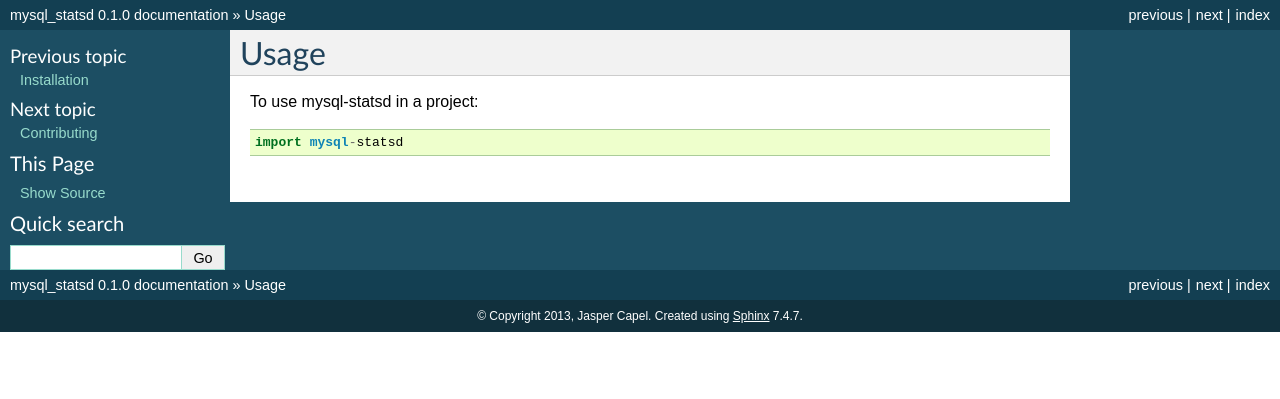
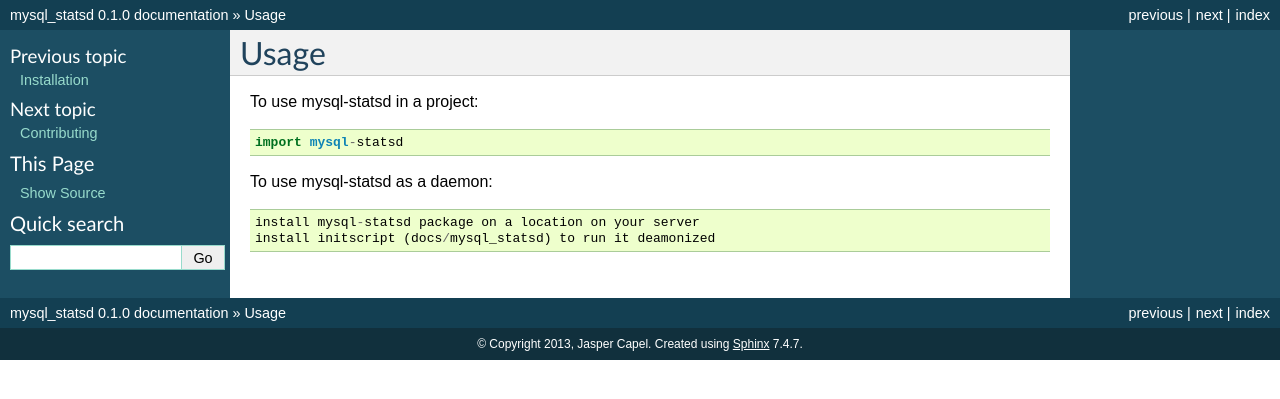
Before and after one commit to db-art/mysql-statsd, a Sphinx documentation site: the page built from docs/usage.rst, in a window 1280 px wide. Shown: the top 399 px of the page. Built offline with Sphinx 7.4.7, drawn with Linux system fonts in a browser that asks for light colours.

Commit message:
Updated basic documentation

```diff
--- a/README.rst
+++ b/README.rst
@@ -20,4 +20,7 @@
 Features
 --------
 
-* TODO
+* Configure MySQL access
+* Run various queries to gather statistics from MySQL
+* Whitelist statistics to be sent to Statsd
+* Support for counters, gauges and timers
--- a/docs/usage.rst
+++ b/docs/usage.rst
@@ -5,3 +5,9 @@
 To use mysql-statsd in a project::
 
 	import mysql-statsd
+
+
+To use mysql-statsd as a daemon::
+
+    install mysql-statsd package on a location on your server
+    install initscript (docs/mysql_statsd) to run it deamonized
```
